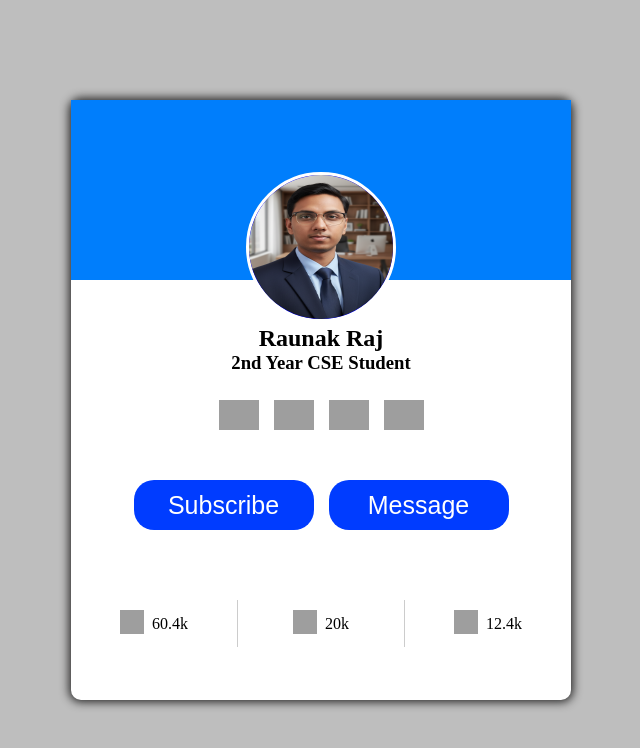
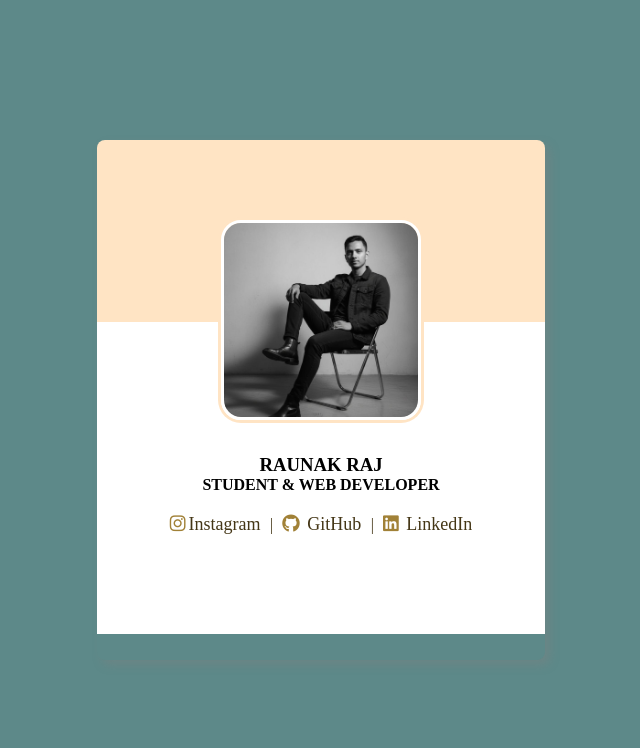
Before and after one commit to GIT-RAUNAK/Web-Development, a plain HTML site: page PROJECTS/PROJECT 1/Index.html in a window 1280 px wide. Shown: the whole page, without its empty margins (319-959 px from the left). Drawn offline with Linux system fonts and the light colour scheme; grey boxes are pictures that could not be loaded.

Commit message:
PROJECT 1

```diff
--- a/PROJECTS/PROJECT 1/Index.html
+++ b/PROJECTS/PROJECT 1/Index.html
@@ -3,41 +3,43 @@
 <head>
     <meta charset="UTF-8">
     <meta name="viewport" content="width=device-width, initial-scale=1.0">
-    <title>Profile Card</title>
+    <title>Document</title>
     <link rel="stylesheet" href="./Style.css">
+    <link rel="stylesheet" href="https://cdnjs.cloudflare.com/ajax/libs/font-awesome/6.5.0/css/all.min.css">
 </head>
 <body>
-    <div class="card">
-        <div class="photo"><img src="./Gemini_Generated_Image_88lkqw88lkqw88lk.png" alt=""></div>
-        <div class="content">
-            <h2 class="about">Raunak Raj</h2>
-            <h3 class="about">2nd Year CSE Student</h3>
-        </div>
-        <div class="social">
-            <a href="https://www.instagram.com/_raj_raunak_28?igsh=ajc0cTJsbGYzZmg4"><img src="https://img.icons8.com/?size=100&id=32292&format=png&color=000000" alt="" class="insta"></a>
-            <a href="https://x.com/RaunakRaj357429"><img src="https://img.icons8.com/?size=100&id=60452&format=png&color=000000" alt="" class="twitter"></a>
-            <a href="https://www.linkedin.com/in/raunak-raj-33591b365"><img src="https://img.icons8.com/?size=100&id=8808&format=png&color=000000" alt="" class="linkedin"></a>
-            <a href="https://github.com/GIT-RAUNAK"><img src="https://img.icons8.com/?size=100&id=12599&format=png&color=000000" alt="" class="git"></a>
-        </div>
-        <div class="imp">
-            <button type="submit">Subscribe</button>
-            <button type="button">Message</button>
-        </div>
-        <div class="impression">
-            <div class="like button-container">
-                <button type="button"><img src="https://img.icons8.com/?size=100&id=87&format=png&color=000000" alt="Like"></button>
-                <span>60.4k</span>
-            </div>
-            <div class="comment button-container">
-                <button type="button"><img src="https://img.icons8.com/?size=100&id=36973&format=png&color=000000" alt="Comment"></button>
-                <span>20k</span>
-            </div>
-            <div class="share button-container">
-                <button type="button"><img src="https://img.icons8.com/?size=100&id=11504&format=png&color=000000" alt="Share"></button>
-                <span>12.4k</span>
+    <div id="Container">
+        <div id="UpperHalf">
+            <div id="Avatar">
+                <img src="./AVATAR.jpeg" alt="AVATAR">
             </div>
         </div>
+        <div id="MiddleHalf"></div>
+        <div id="LowerHalf">
+            <div class="About">
+                <h3>RAUNAK RAJ</h3>
+                <h4>STUDENT & WEB DEVELOPER</h6>
+            </div>
+            <div class="Social">
 
+                <a href="https://www.instagram.com/_raj_raunak_28" target="_blank">
+                        <i class="fa-brands fa-instagram"></i><span>Instagram</span>
+                </a>
+                <span>|</span>
+
+                <a href="https://github.com/GIT-RAUNAK" target="_blank">
+                    <i class="fa-brands fa-github"></i> <span>GitHub</span>
+                </a>
+                <span>|</span>
+
+                <a href="https://www.linkedin.com/in/raunak-raj-33591b365" target="_blank">
+                    <i class="fa-brands fa-linkedin"></i> <span>LinkedIn</span>
+                </a>
+
+            </div>
+            <div class="Connection"></div>
+            <div class="Engagement"></div>
+        </div>
     </div>
 </body>
 </html>
--- a/PROJECTS/PROJECT 1/Style.css
+++ b/PROJECTS/PROJECT 1/Style.css
@@ -1,160 +1,87 @@
 *{
-    padding: 0;
-    margin: 0;
-    box-sizing: border-box;
+    margin:0;
+    padding:0;
+    box-sizing:border-box;
 }
 
 body{
-    height: 100vh;
-    background-color: white;
-    display: flex;
-    justify-content: center;
-    align-items: center;
-    background-color: rgba(0, 0, 0, 0.253);
+    height:100vh;
+    display:flex;
+    justify-content:center;
+    align-items:center;
+    background-color: rgb(93, 137, 137);
 }
 
-.card{
-    height: 600px;
-    width: 500px;
-    border-radius: 10px;
-    background-color: white;
-    border-style: hidden;
-    box-shadow: 0 0 10px 2px rgb(37, 36, 36);
+#Container{
+    height:65%;
+    width:35%;
+    border-radius:8px;
+    box-shadow:5px 5px 10px rgba(128,128,128,0.4);
+    overflow:hidden;
 }
 
-.photo{
-    height: 30%;
-    position: relative;
-    background-color: rgb(0, 126, 252);
-    margin-bottom: 40px;
-    display: flex;
-    justify-content: center;
+#UpperHalf{
+    height:35%;
+    width:100%;
+    background-color:bisque;
+    position:relative;
 }
 
-.photo img{
-    height: 150px;
-    width: 150px;
-    border-radius: 50%;
-    position: absolute;
-    top: 40%;
-    border-style: solid;
-    border-color: white;
-    background-color: blue;
+#Avatar{
+    position:absolute;
+    top:100%;
+    left:50%;
+    transform:translate(-50%, -50%);
 }
 
-.content{
+img{
+    height: 200px;
+    width: 200px;
+    border-radius:10%;
+    object-fit:cover;
+    border:3px solid white;
+    box-shadow:0 0 0 3px bisque;
+}
+#MiddleHalf{
     height: 10%;
-    padding: 5px;
+    width: 100%;
+    background-color: white;
+}
+#LowerHalf{
+    height:50%;
+    width:100%;
+    padding-top:80px;
+    background-color: white;
 }
 
-.about{
-    display: flex;
-    justify-content: center;
+.About{
+    text-align:center;
 }
 
-.social{
-    height: 10%;
-    display: flex;
-    justify-content: center;
-    gap: 15px;
+.About h3 h4{
+    color: rgb(118, 75, 23);
 }
 
-.insta{
-    padding-top: 20px;
-    height: auto;
-    width: 40px;
+.Social{
+    text-align:center;
+    margin-top:20px;
 }
 
-.twitter{
-    padding-top: 20px;
-    height: auto;
-    width: 40px;
+.Social a{
+    font-size:18px;
+    color:#a18137;
+    margin:5px;
+    text-decoration:none;
 }
 
-.linkedin{
-    padding-top: 20px;
-    height: auto;
-    width: 40px;
+.Social a i{
+    margin-right:3px;
 }
 
-.git{
-    padding-top: 20px;
-    height: auto;
-    width: 40px;
+.Social a:hover{
+    transform:scale(1.2);
 }
 
-.imp{
-    height: 20%;
-    display: flex;
-    justify-content: center;
-    gap: 15px;
-    margin-top: 20px;
-    padding-top: 20px;
+.Social Span{
+    color:#372805ee;
 }
-
-.imp button{
-    height: 50px;
-    width: 180px;
-    color: white;
-    font-size: 25px;
-    background-color: rgb(0, 60, 255);
-    cursor: pointer;
-    border-color: transparent;
-    border-radius: 20px;
-}
-
-button:hover{
-    background-color: rgb(0, 213, 255);
-}
-
-.impression {
-    display: flex;
-    justify-content: center;
-    margin-top: 20px;
-
-}
-
-.button-container {
-    flex: 1;
-    display: flex;
-    justify-content: center;
-    align-items: center;
-    padding: 10px 0;
-    border-right: 1px solid #ccc;
-    gap: 8px;
-}
-
-.button-container:last-child {
-    border-right: none;
-}
-
-.button-container button {
-    background-color: transparent;
-    border: none;
-    cursor: pointer;
-}
-
-.button-container button {
-    background-color: transparent;
-    border: none;
-    cursor: pointer;
-    transition: transform 0.3s ease;
-}
-
-.button-container button:hover {
-    transform: scale(1.2);
-}
-
-.button-container:hover img {
-    filter: brightness(0) saturate(100%) invert(48%) sepia(91%) saturate(1445%) hue-rotate(345deg) brightness(103%) contrast(97%);
-}
-
-
-.button-container:hover i {
-    color: orangered;
-}
-
-.button-container img {
-    width: 24px;
-    height: 24px;
-}
```
Also changed, not shown: PROJECTS/PROJECT 1/AVATAR.jpeg (added), PROJECTS/PROJECT 1/Gemini_Generated_Image_88lkqw88lkqw88lk.png (deleted).
